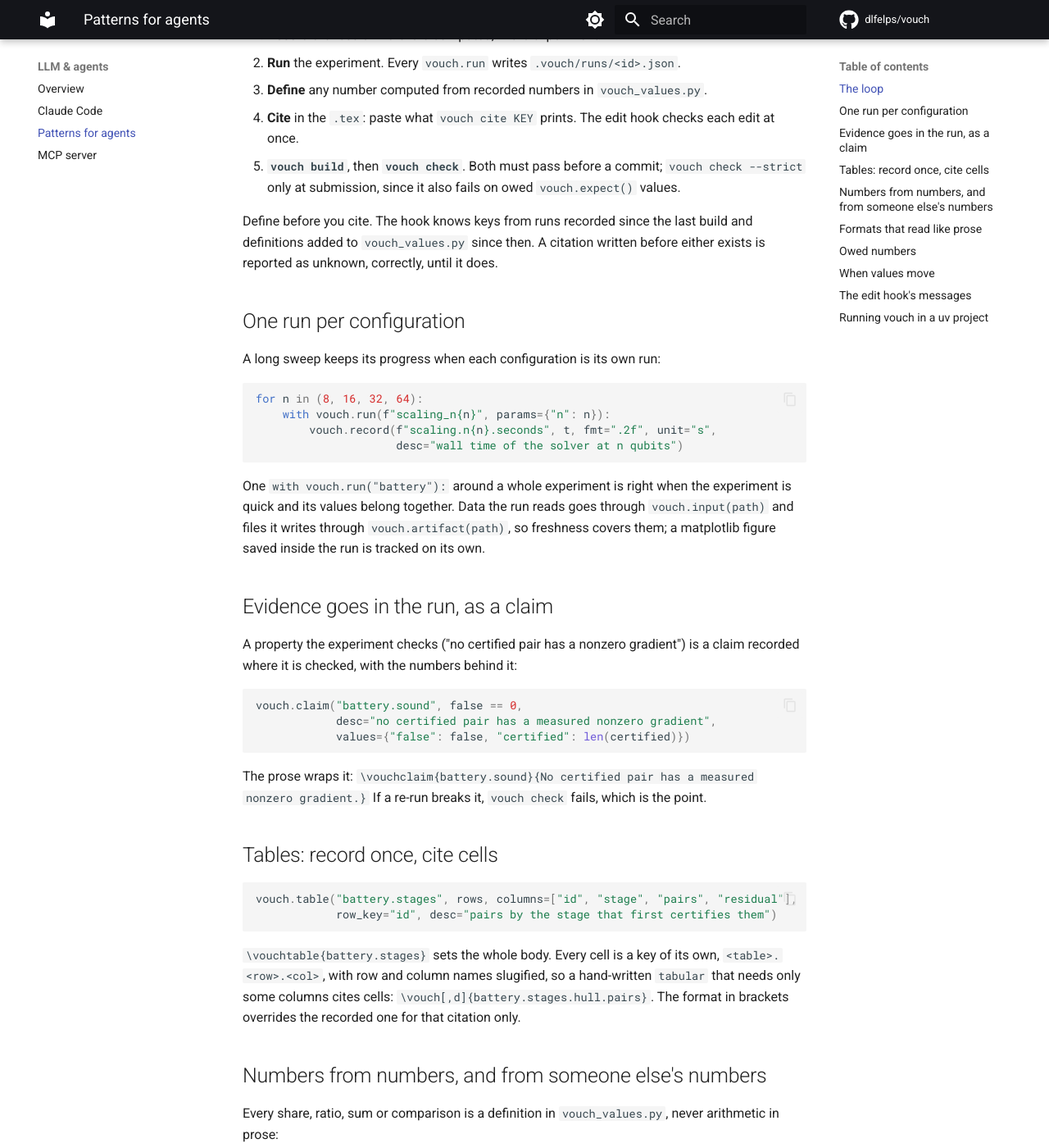
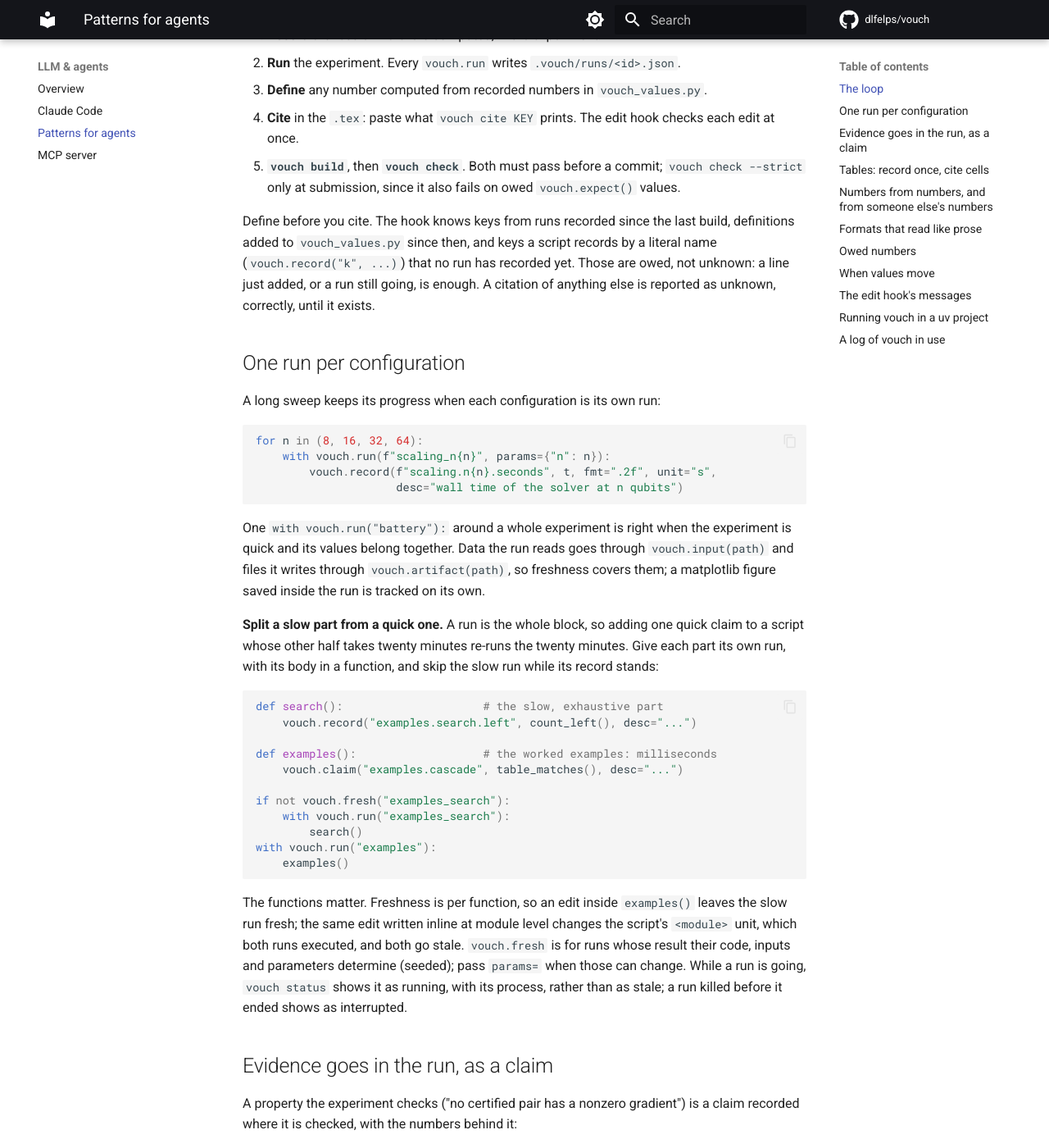
Before and after one commit to dlfelps/vouch, an MkDocs documentation site: the page built from docs/llm/patterns.md, in a window 1280 px wide and 1400 px high, scrolled down 407 px. Shown: the whole window at 82% size. Built offline with MkDocs 1.6.1 and Material for MkDocs 9.7.7, drawn with Linux system fonts in a browser that asks for light colours; comment, search, counter and statistics services are not loaded; some of the changed text lies outside the part shown.

Commit message:
docs: patterns for slow and quick runs, owed keys, the hook's messages, and a log of vouch in use
docs/llm/patterns.md, brought up to date with this round:
- a slow part and a quick one: separate runs, bodies in functions, the slow one
  guarded with vouch.fresh (why the functions matter: the module-level code is
  one unit that every run of the script executes);
- runs in progress and interrupted runs in `vouch status`;
- a key a script records by name needs no expect() before it runs;
- the edit hook's messages: did-you-mean only for a near miss, a pointer to
  vouch search otherwise, the non-blocking note on owed values, vouch lint for
  edits the hook never sees, and its last run in `vouch status`;
- keeping a running log of vouch in use (+/-/?), with a template: the practice
  that found most of this round's defects.

Claude-Session: https://claude.ai/code/session_01HYRhsxjRNo7p1qfMNgWWke

````diff
--- a/docs/llm/patterns.md
+++ b/docs/llm/patterns.md
@@ -18,9 +18,11 @@ one replaces a guess with a recorded value, a derivation, or a placeholder.
    `vouch check --strict` only at submission, since it also fails on owed
    `vouch.expect()` values.
 
-Define before you cite. The hook knows keys from runs recorded since the last build
-and definitions added to `vouch_values.py` since then. A citation written before
-either exists is reported as unknown, correctly, until it does.
+Define before you cite. The hook knows keys from runs recorded since the last build,
+definitions added to `vouch_values.py` since then, and keys a script records by a
+literal name (`vouch.record("k", ...)`) that no run has recorded yet. Those are owed,
+not unknown: a line just added, or a run still going, is enough. A citation of anything
+else is reported as unknown, correctly, until it exists.
 
 ## One run per configuration
 
@@ -38,6 +40,33 @@ experiment is quick and its values belong together. Data the run reads goes thro
 `vouch.input(path)` and files it writes through `vouch.artifact(path)`, so
 freshness covers them; a matplotlib figure saved inside the run is tracked on its
 own.
+
+**Split a slow part from a quick one.** A run is the whole block, so adding one
+quick claim to a script whose other half takes twenty minutes re-runs the twenty
+minutes. Give each part its own run, with its body in a function, and skip the slow run
+while its record stands:
+
+```python
+def search():                     # the slow, exhaustive part
+    vouch.record("examples.search.left", count_left(), desc="...")
+
+def examples():                   # the worked examples: milliseconds
+    vouch.claim("examples.cascade", table_matches(), desc="...")
+
+if not vouch.fresh("examples_search"):
+    with vouch.run("examples_search"):
+        search()
+with vouch.run("examples"):
+    examples()
+```
+
+The functions matter. Freshness is per function, so an edit inside `examples()`
+leaves the slow run fresh; the same edit written inline at module level changes the
+script's `<module>` unit, which both runs executed, and both go stale. `vouch.fresh`
+is for runs whose result their code, inputs and parameters determine (seeded); pass
+`params=` when those can change. While a run is going, `vouch status` shows it as
+running, with its process, rather than as stale; a run killed before it ended shows
+as interrupted.
 
 ## Evidence goes in the run, as a claim
 
@@ -111,7 +140,10 @@ Set the usual format at record time (`fmt=`) or for a family of keys in
 
 ## Owed numbers
 
-A number no run has produced yet is cited anyway and declared:
+A number no run has produced yet is cited anyway. If the experiment already records
+it by name, `vouch.record("imagenet.vit.acc", ...)` in a script that has not run since
+that line was added, nothing more is needed: the key is pending on that script, and
+`vouch todo` names it. Otherwise declare it:
 
 ```python
 vouch.expect("imagenet.vit.acc", desc="ViT top-1 on ImageNet",
@@ -144,8 +176,15 @@ cites any more.
 |---|---|
 | `93.2% is typed by hand; it is KEY: replace it with \vouch[.1pct]{KEY}` | paste the replacement |
 | `... matches no recorded value` | record it, derive it, or `vouch.expect()` it; tell the user |
-| `unknown key K ... (did you mean ...)` | a typo, or a key not defined yet: define it first |
+| `unknown key K ... (did you mean ...)` | a typo: take the suggestion only if it is the key you meant |
+| `unknown key K ...; find it with vouch search` | not near any key: search for it, or record or define it first |
 | `\vouchclaim takes two arguments` | add the prose the claim vouches for |
+| (no block) `... cites N value(s) no run has recorded yet ...` | nothing to fix: tell the user the experiment is owed |
+
+The last row arrives as context rather than as a blocking error. The hook runs only
+after the agent's own edits; after a file is changed by a script, run `vouch lint`
+(the same check) on it. `vouch status` ends with when the hook last ran and what it
+found.
 
 Coordinates inside drawing environments (`tikzpicture`, `axis`, ...) are not
 results; node text is still prose and still checked.
@@ -157,4 +196,24 @@ In a uv project the agent's shell may not have `vouch` on `PATH`; use
 writes there. Never edit `.vouch/` or the generated `vouch-values.tex`,
 `vouch-tables/` and provenance CSV by hand; `vouch build` writes them.
 
+## A log of vouch in use
+
+Where to improve vouch is learned by using it. In a project that uses it, keep a short
+running log, `vouch-dialogue.md`, of what worked and what got in the way, written as it
+happens rather than from memory:
+
+```markdown
+## 21 October 2026: the revision of section 6
+
+1. **+ `vouch status` shows each run's duration.** It showed that `examples`
+   takes 21 minutes, so the re-run went to the background at once.
+2. **- One quick claim cost a 21-minute re-run.** ... *Idea:* ...
+3. **? The edit hook is silent when all is well.** ...
+```
+
+Mark each entry **+** (worked well), **-** (got in the way) or **?** (unclear), with
+the concrete symptom and, where one suggests itself, an idea. A clear defect (a false
+warning, a misleading message) is worth reporting at once; the rest are worth reviewing
+together before a release.
+
 See also: [LLM & agents](index.md), [Claude Code](claude-code.md).
````
